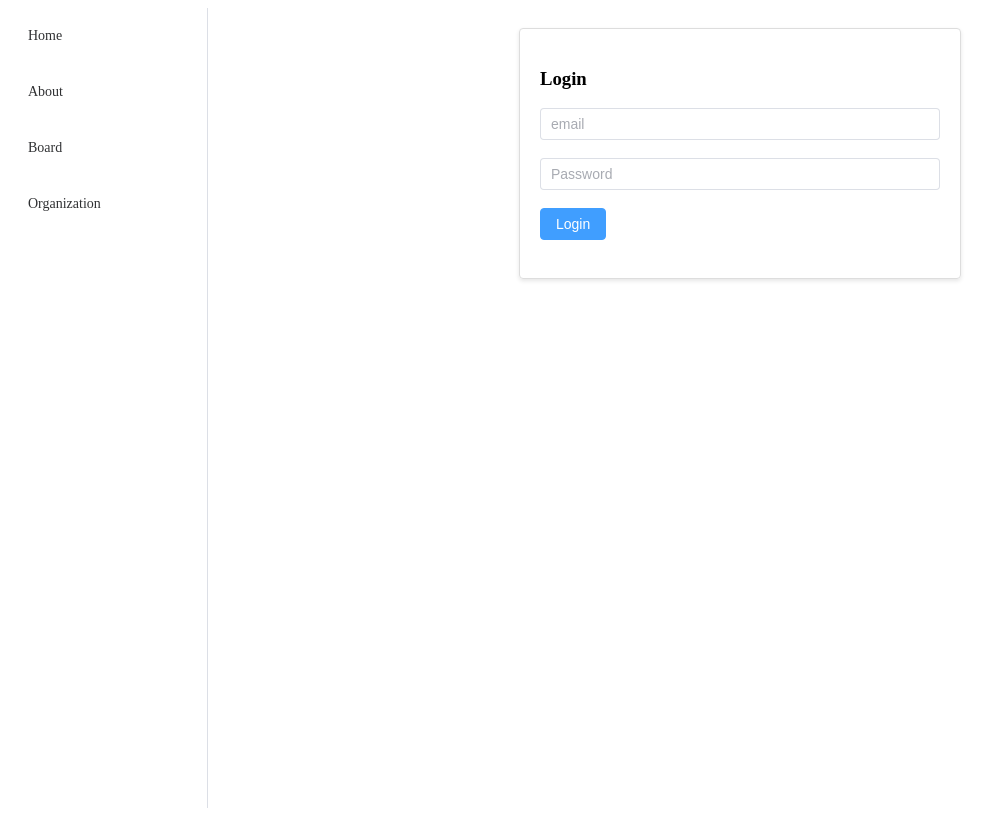
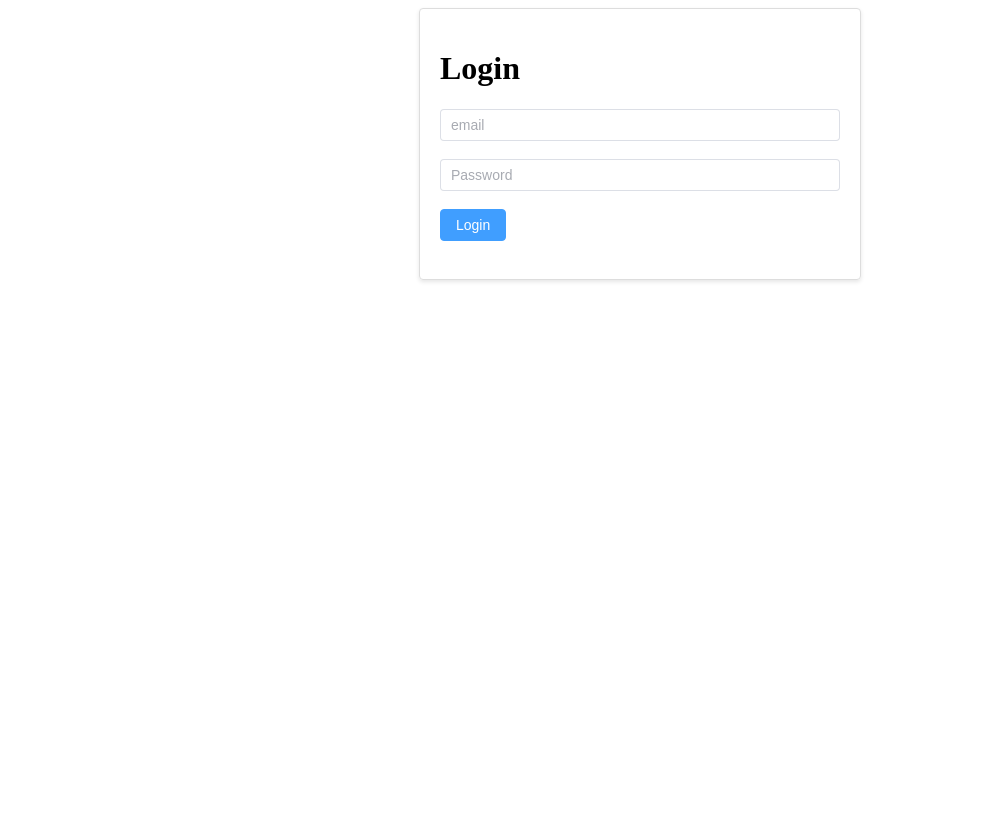
Before and after one commit to reallywally/workhub, a Vue app in the folder workhub-front2/: page /login in a window 1280 px wide. Shown: the whole page, without its empty margins (0-996 px from the left). Built offline with nearby package versions, Linux system fonts and the light colour scheme.

Commit message:
로그인 심플하게 수정

```diff
--- a/workhub-front2/src/App.vue
+++ b/workhub-front2/src/App.vue
@@ -1,68 +1,6 @@
 <template>
-  <el-container style="height: 100vh;">
-    <el-aside width="200px">
-      <el-menu
-          :default-active="$route.path"
-          class="el-menu-vertical-demo"
-          @select="handleSelect"
-      >
-        <el-menu-item index="/home">
-          <span>Home</span>
-        </el-menu-item>
-        <el-menu-item index="/about">
-          <span>About</span>
-        </el-menu-item>
-        <el-menu-item index="/board">
-          <span>Board</span>
-        </el-menu-item>
-        <el-menu-item index="/organization">
-          <span>Organization</span>
-        </el-menu-item>
-      </el-menu>
-      <el-button type="primary" @click="logout">Logout</el-button>
-    </el-aside>
-
-    <el-container>
-      <el-main>
-        <router-view></router-view>
-      </el-main>
-    </el-container>
-  </el-container>
+  <router-view></router-view>
 </template>
 
-<script>
-import {useAuthStore} from './stores/auth';
-import {useRouter} from "vue-router";
-
-const router = useRouter();
-
-export default {
-  name: 'App',
-  setup() {
-    const authStore = useAuthStore();
-
-    const handleSelect = (key, keyPath) => {
-      router.push(key);
-    };
-
-    const logout = () => {
-      authStore.logout();
-      router.push('/login');
-    };
-
-    return {
-      authStore,
-      handleSelect,
-      logout
-    };
-  }
-};
+<script setup>
 </script>
-
-<style>
-.el-menu-vertical-demo {
-  width: 100%;
-  height: 100%;
-  border-right: none;
-}
-</style>
--- a/workhub-front2/src/router/index.ts
+++ b/workhub-front2/src/router/index.ts
@@ -1,44 +1,40 @@
-import {createRouter, createWebHistory} from 'vue-router';
+import { createRouter, createWebHistory } from 'vue-router';
 import Home from '../views/Home.vue';
-import About from '../views/About.vue';
-import BoardView from '../views/BoardView.vue';
-import BoardDetail from '../components/Board/BoardDetail.vue';
-import BoardForm from '../components/Board/BoardForm.vue';
-import OrganizationView from '../views/OrganizationView.vue';
-import LoginView from '../views/LoginView.vue';
-import {useAuthStore} from '@/stores/auth';
+import Login from '../views/Login.vue';
+import { useAuthStore } from '../stores/auth';
 
 const routes = [
-    {path: '/', redirect: '/login'},
-    {path: '/home', name: 'Home', component: Home, meta: {requiresAuth: true}},
-    {path: '/about', name: 'About', component: About, meta: {requiresAuth: true}},
-    {path: '/board', name: 'Board', component: BoardView, meta: {requiresAuth: true}},
-    {path: '/board/:id', name: 'BoardDetail', component: BoardDetail, meta: {requiresAuth: true}},
-    {path: '/board/new', name: 'BoardForm', component: BoardForm, meta: {requiresAuth: true}},
-    {path: '/board/edit/:id', name: 'EditBoardForm', component: BoardForm, meta: {requiresAuth: true}},
-    {path: '/organization', name: 'Organization', component: OrganizationView, meta: {requiresAuth: true}},
-    {path: '/login', name: 'Login', component: LoginView},
+    {
+        path: '/',
+        name: 'Home',
+        component: Home,
+        beforeEnter: (to, from, next) => {
+            const authStore = useAuthStore();
+            if (!authStore.isAuthenticated) {
+                next('/login');
+            } else {
+                next();
+            }
+        },
+    },
+    {
+        path: '/login',
+        name: 'Login',
+        component: Login,
+        beforeEnter: (to, from, next) => {
+            const authStore = useAuthStore();
+            if (authStore.isAuthenticated) {
+                next('/');
+            } else {
+                next();
+            }
+        },
+    },
 ];
 
 const router = createRouter({
     history: createWebHistory(import.meta.env.BASE_URL),
-    routes
+    routes,
 });
 
-
-router.beforeEach(async (to, from, next) => {
-    const authStore = useAuthStore();
-    if (!authStore.user) {
-        await authStore.checkAuth();
-    }
-    if (to.matched.some(record => record.meta.requiresAuth) && !authStore.user) {
-        next('/login');
-    } else if (to.path === '/login' && authStore.user) {
-        next('/home');
-    } else {
-        next();
-    }
-});
-
-
 export default router;
--- a/workhub-front2/src/stores/auth.ts
+++ b/workhub-front2/src/stores/auth.ts
@@ -19,19 +19,7 @@ export const useAuthStore = defineStore('auth', {
             this.isAuthenticated = true;
         },
         logout() {
-            this.user = null;
-            this.token = null;
-            localStorage.removeItem('token');
+            this.isAuthenticated = false;
         },
-        async checkAuth() {
-            const token = localStorage.getItem('token');
-            if (token) {
-                const response = await axios.get('/api/me', {
-                    headers: { Authorization: `Bearer ${token}` }
-                });
-                this.user = response.data;
-                this.token = token;
-            }
-        }
     }
 });
--- a/workhub-front2/src/views/Home.vue
+++ b/workhub-front2/src/views/Home.vue
@@ -1,13 +1,24 @@
 <template>
-<h2>Home View</h2>
+  <div>
+    <el-menu :default-active="activeIndex" class="el-menu-demo" mode="horizontal">
+      <el-menu-item index="1">Home</el-menu-item>
+      <el-menu-item index="2">Board</el-menu-item>
+    </el-menu>
+    <el-button @click="logout">Logout</el-button>
+  </div>
 </template>
 
-<script>
-export default {
-  name: "Home"
-}
+<script setup>
+import { ref } from 'vue';
+import { useRouter } from 'vue-router';
+import { useAuthStore } from '../stores/auth';
+
+const activeIndex = ref('1');
+const router = useRouter();
+const authStore = useAuthStore();
+
+const logout = () => {
+  authStore.logout();
+  router.push('/login');
+};
 </script>
-
-<style scoped>
-
-</style>
```
Also changed, not shown: workhub-front2/src/views/Login.vue (renamed from workhub-front2/src/views/LoginView.vue).
